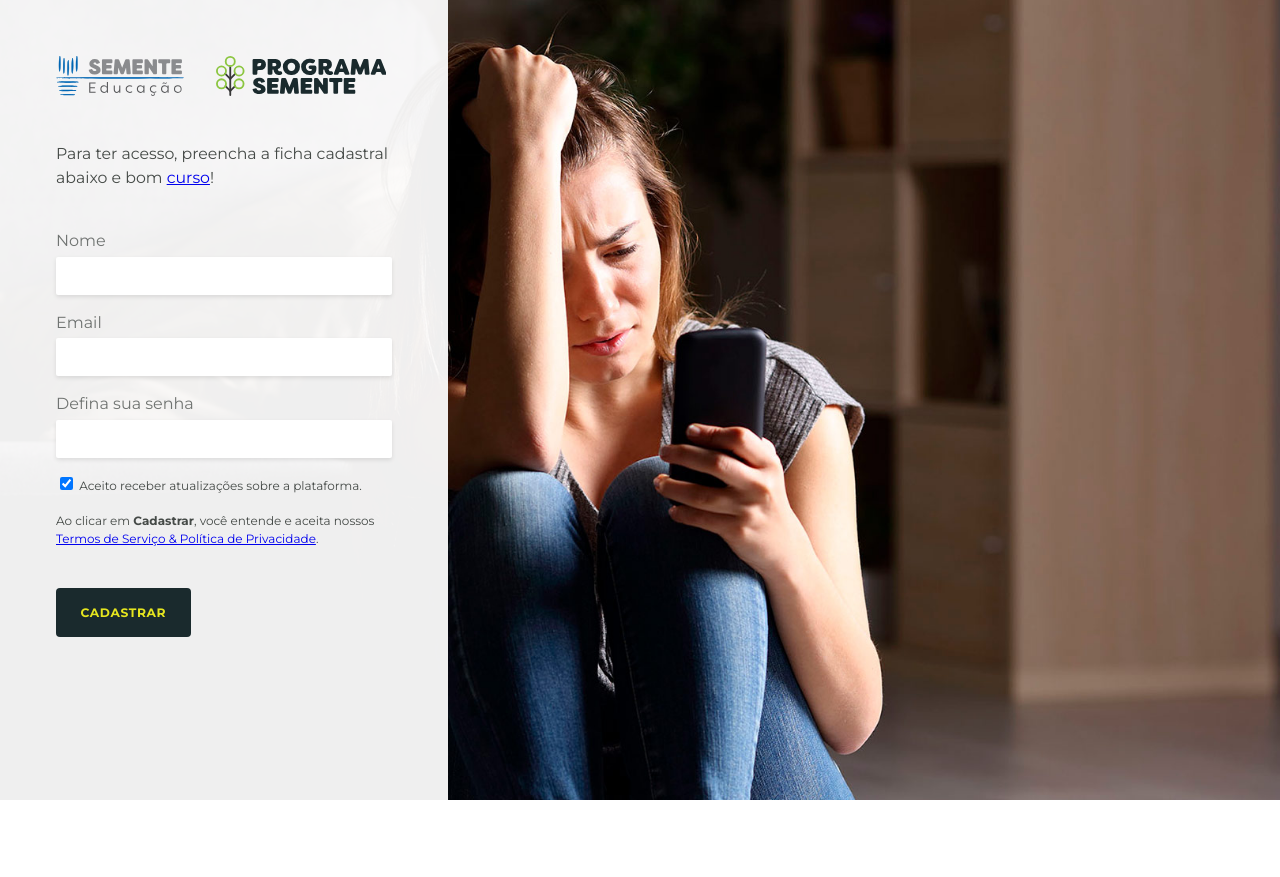
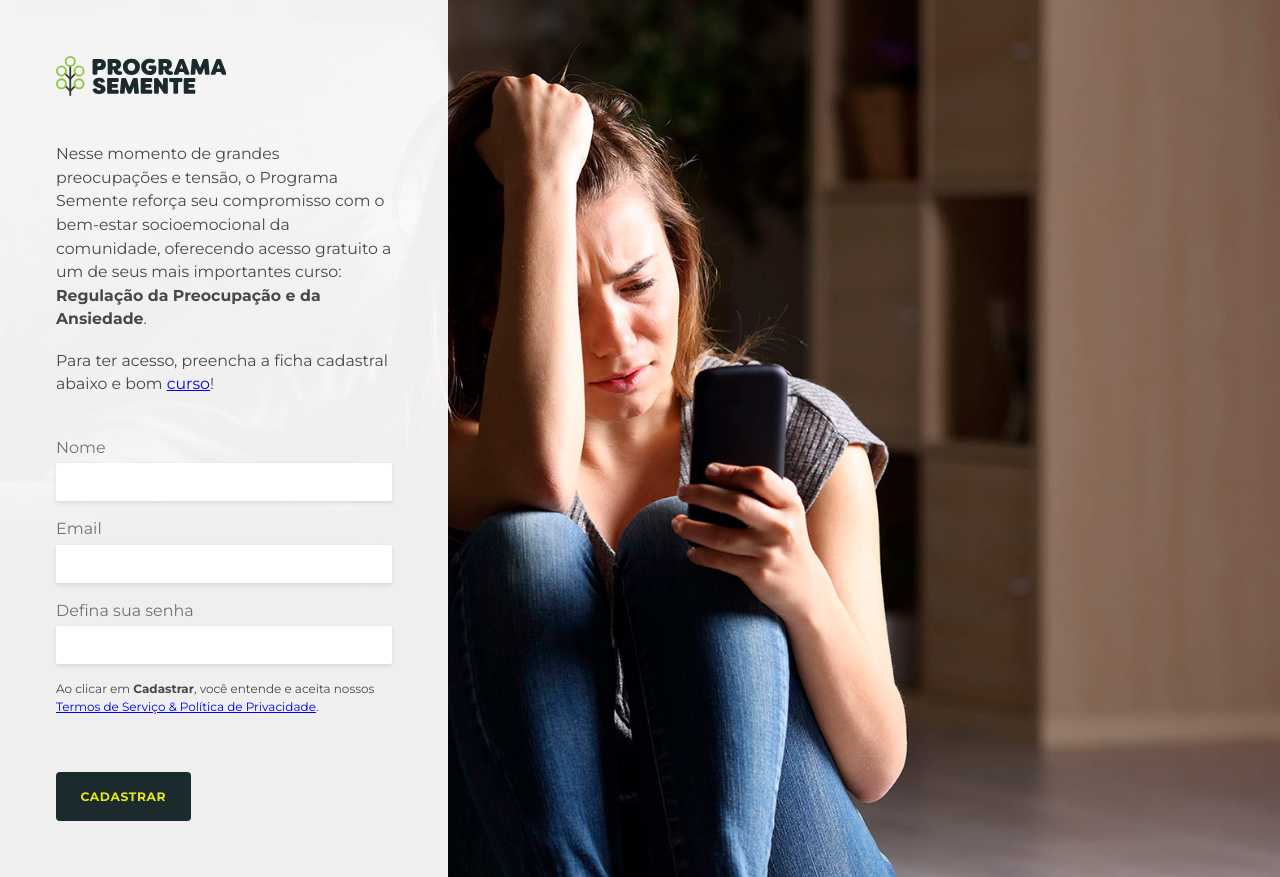
Before and after one commit to Orsatti/landing-fp4all, a website: page src/index.html in a window 1280 px wide. Before the commit the page ends 800 px from the top, so only its background shows below. Drawn offline with nearby package versions, Linux system fonts and the light colour scheme; files that its build step writes are made by us from their sources.

Commit message:
mudanças Douglas

```diff
--- a/src/index.html
+++ b/src/index.html
@@ -60,7 +60,7 @@
         <main class="main">
             <div class="main__content">
                 <div class="logo">
-                    <svg class="logo__se" xmlns="http://www.w3.org/2000/svg" viewbox="0 0 288.26 90">
+                    <!-- <svg class="logo__se" xmlns="http://www.w3.org/2000/svg" viewbox="0 0 288.26 90">
                         <path class="color-se__semente-color"
                             d="M80.61,29.47a.76.76,0,0,1,.91.56c.79,2.64,2.62,4,5.55,4,2.54,0,3.79-.82,3.79-2.41,0-1.16-.92-2-2.73-2.65l-3.65-1.44a19.3,19.3,0,0,1-6.29-3.23A8.54,8.54,0,0,1,75,17.64a9.57,9.57,0,0,1,3.51-7.76A13.15,13.15,0,0,1,87.3,7C93,7,96.85,9.6,98.84,14.88A.81.81,0,0,1,98.33,16l-6.28,1.87a.77.77,0,0,1-.93-.47c-.71-1.74-1.7-2.7-3.63-2.7-1.71,0-3,.77-3,2.12,0,1.06.87,1.93,2.63,2.55l3.61,1.3c7,2.51,9.47,5.63,9.61,10.64A8.83,8.83,0,0,1,96.5,39a16,16,0,0,1-9.43,2.69c-7.28,0-12.18-3.51-13.41-9.76a.81.81,0,0,1,.58-1Z" />
                         <path class="color-se__semente-color"
@@ -127,7 +127,7 @@
                             d="M253.44,82.6H251V79.33A7.21,7.21,0,0,1,244.42,83c-5,0-8.19-3.87-8.19-8.59s3.2-8.59,8.19-8.59A7.21,7.21,0,0,1,251,69.43V66.16h2.48Zm-8.79-1.85a6.37,6.37,0,0,0,0-12.74c-3.73,0-5.94,2.84-5.94,6.37S240.92,80.75,244.65,80.75ZM242.37,61.3c-.79,0-1.05.43-1.55,1.59l-1.19-.3c.63-2.28,1.36-3.1,2.68-3.1s3,1.38,4.19,1.38c.79,0,1.09-.39,1.59-1.58l1.15.33c-.59,2.24-1.35,3-2.64,3C245.15,62.66,243.6,61.3,242.37,61.3Z" />
                         <path class="color-se__educacao-color"
                             d="M274,65.79A8.59,8.59,0,1,1,274,83a8.59,8.59,0,1,1,0-17.18Zm0,15a6.37,6.37,0,1,0-6.14-6.34A6.26,6.26,0,0,0,274,80.75Z" />
-                    </svg>
+                    </svg> -->
                     <svg class="logo__ps" xmlns="http://www.w3.org/2000/svg" viewbox="0 0 170 40">
                         <g transform="translate(13.343 9.947)">
                             <path   class="color-ps__tronco-color"
@@ -252,7 +252,8 @@
                         </g>
                     </svg>
                 </div>
-                <p>Para ter acesso, preencha a ficha cadastral abaixo e bom <a href="http://coreskills.programasemente.com.br">curso</a>!</p>
+                <p>Nesse momento de grandes preocupações e tensão, o Programa Semente reforça seu compromisso com o bem-estar socioemocional da comunidade, oferecendo acesso gratuito a um de seus mais importantes curso: <strong>Regulação da Preocupação e da Ansiedade</strong>.</p>
+                <p>Para ter acesso, preencha a ficha cadastral abaixo e bom <a href="https://plataforma.coreskills.com.br">curso</a>!</p>
                 <form class="form" id="form-dados">
                     <div class="form__block">
                         <label class="form__label" for="psfp-signup-name">Nome</label>
@@ -313,10 +314,10 @@
                                 data-valmsg-replace="true"></span>
                     </div>
                     <div class="form__block">
-                        <p class="small">
+                        <!-- <p class="small">
                             <input type="checkbox" checked>
                             Aceito receber atualizações sobre a plataforma.
-                        </p>
+                        </p> -->
                         <p class="small">
                             <span>Ao clicar em </span><strong>Cadastrar</strong><span>, você entende e aceita nossos</span> <a href="#">Termos de Serviço &amp; Política de Privacidade</a><span>.</span>
                         </p>
--- a/src/js/main.js
+++ b/src/js/main.js
@@ -45,6 +45,7 @@ var EnviarEmail = function () {
                 else
                 {
                     // TODO Erro desconhecido
+                    $("#error-unknown").html("Houve um problema")
                 }
             },
             contentType: "application/json",
```
Also changed, not shown: dist/index.html, dist/js/main.js, dist/styles/styles.css.
